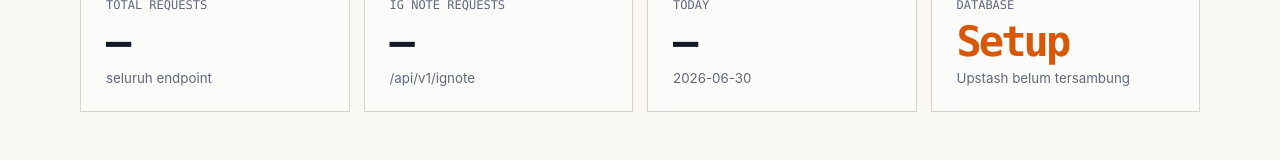
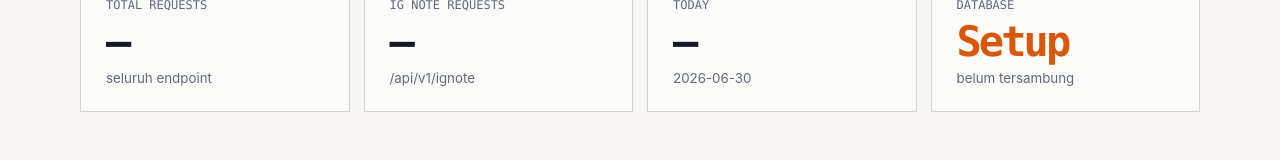
Before and after one commit to x-znn/arunika-api, a Next.js app: page /dashboard in a window 1280 px wide. Shown: the part 469-629 px from the top of the page. Built offline with nearby package versions, Linux system fonts and the light colour scheme.

Commit message:
Improve database connection status display
Updated database connection status text for clarity.

```diff
--- a/app/dashboard/page.jsx
+++ b/app/dashboard/page.jsx
@@ -21,7 +21,7 @@ export default async function DashboardPage() {
         <article><span>Total requests</span><strong>{number(stats.total)}</strong><small>seluruh endpoint</small></article>
         <article><span>IG Note requests</span><strong>{number(stats.ignote)}</strong><small>/api/v1/ignote</small></article>
         <article><span>Today</span><strong>{number(stats.today)}</strong><small>{stats.dayLabel}</small></article>
-        <article><span>Database</span><strong className={connected ? "metric-online" : "metric-setup"}>{connected ? "Live" : "Setup"}</strong><small>{connected ? "Upstash connected" : "Upstash belum tersambung"}</small></article>
+        <article><span>Database</span><strong className={connected ? "metric-online" : "metric-setup"}>{connected ? "Live" : "Setup"}</strong><small>{connected ? "connected" : "belum tersambung"}</small></article>
       </section>
 
       <section className="dashboard-paper">
```
